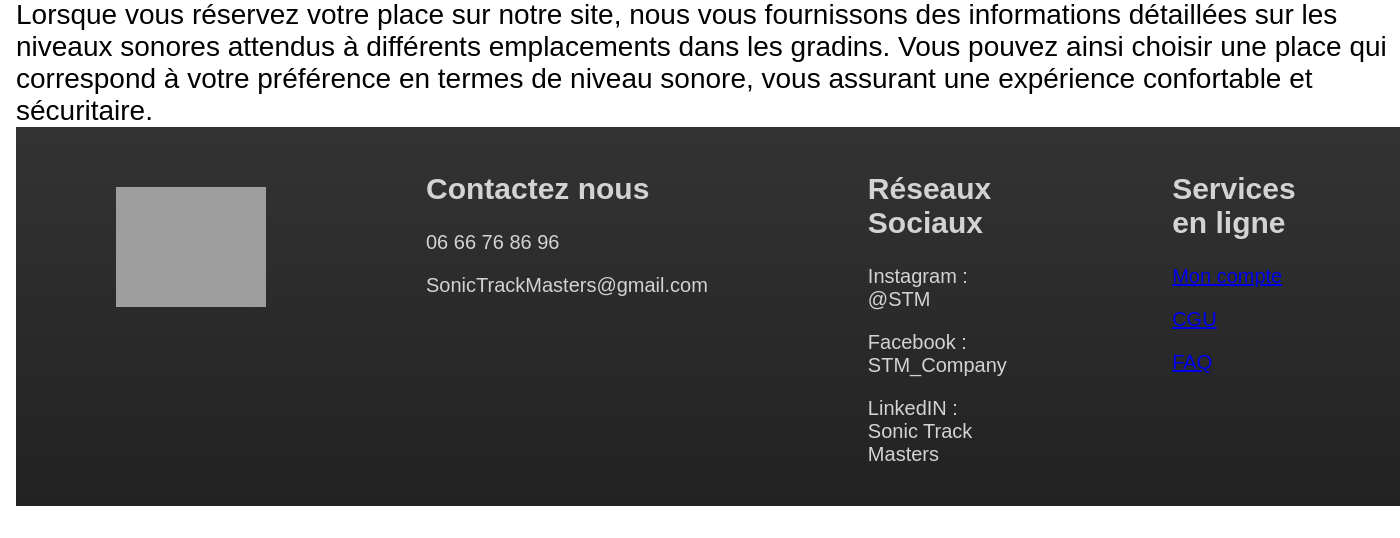
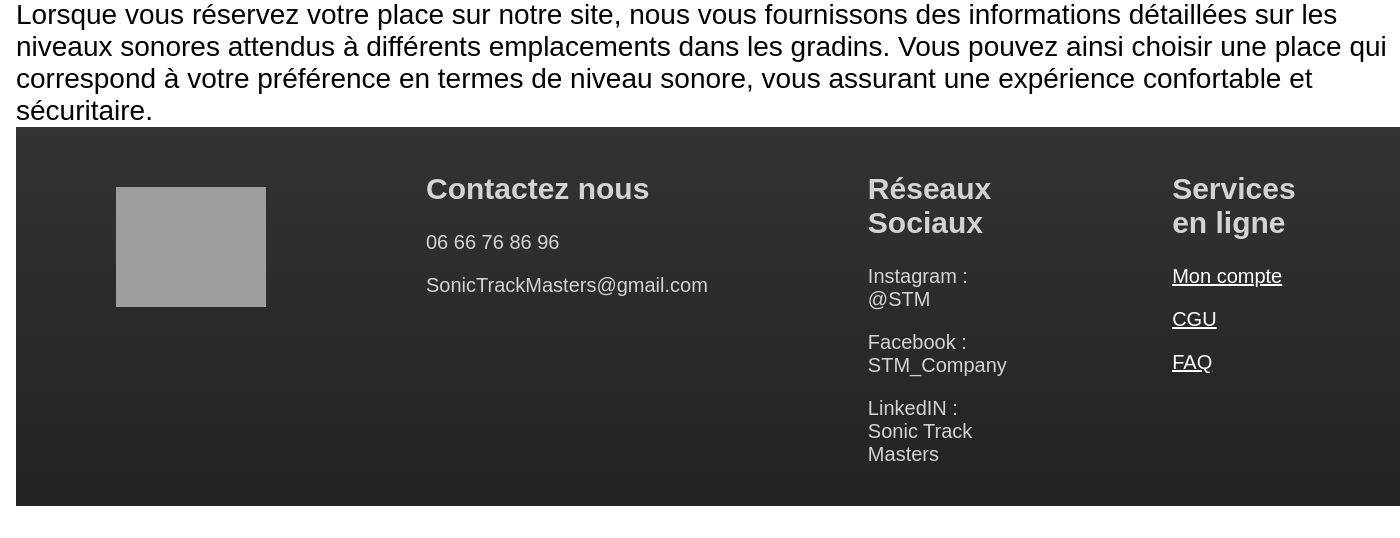
Before and after one commit to jesuisantoine/APP-groupe-3C, a PHP site: page /FAQ.html in a window 1400 px wide. Shown: the part 882-1420 px from the top of the page. Run offline with PHP 8.4, Linux system fonts and the light colour scheme; grey boxes are pictures that could not be loaded.

Commit message:
Update Stylesheet.css

```diff
--- a/APP-G3B-2023/public_html/Stylesheet.css
+++ b/APP-G3B-2023/public_html/Stylesheet.css
@@ -226,6 +226,10 @@ body {  /* Uniquement la police et taille des textes ici*/
 
 .imgfooter {
     margin-top: 40px;
+}
+
+.foota {
+    color: white;
 }
 
 @media screen and (max-width:800px) { /*met le footer en colonne quand l'écran est petit*/
```
